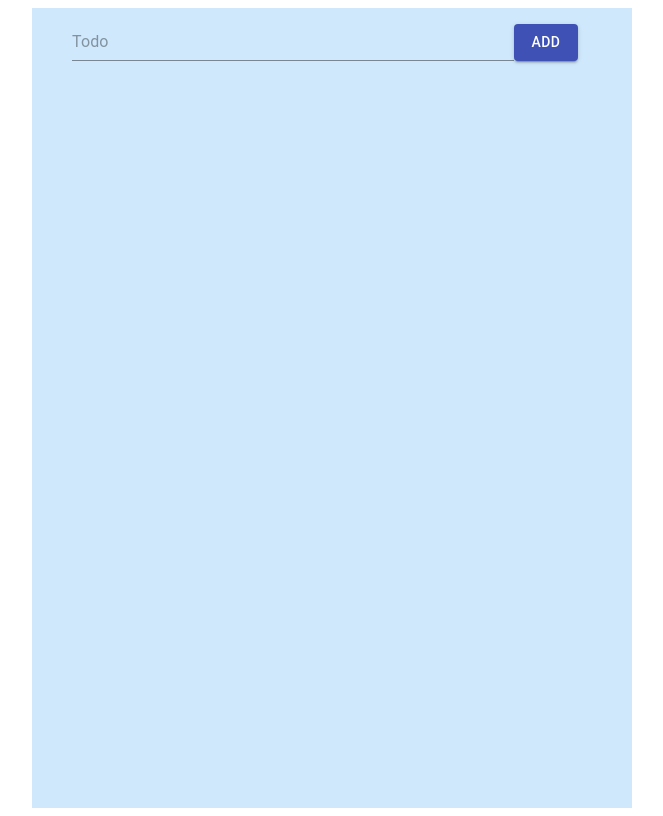
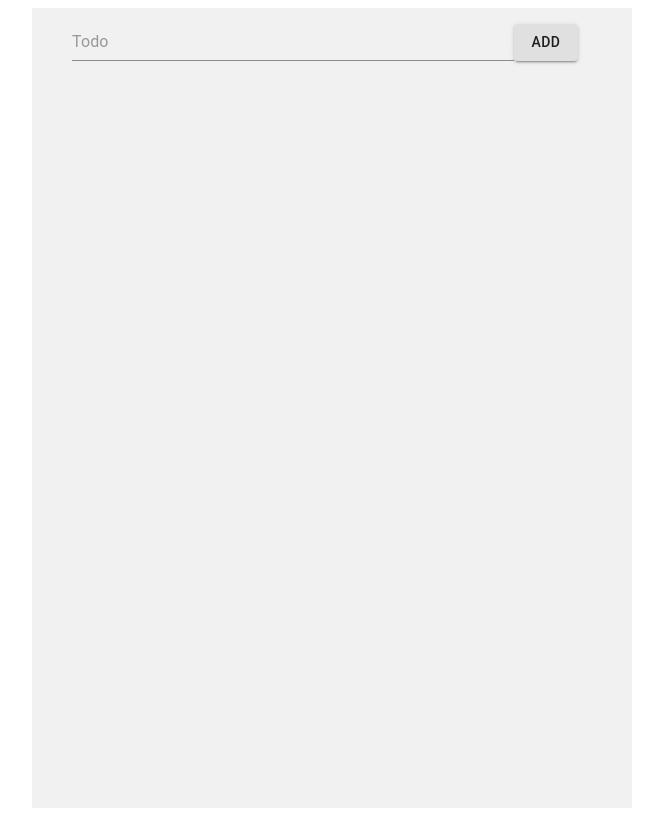
Before and after one commit to asaribas35/to-do, a React (Create React App) app: page / in a window 1280 px wide. Shown: the whole page, without its empty margins (308-971 px from the left). Built offline with nearby package versions, Linux system fonts and the light colour scheme.

Commit message:
color changed

```diff
--- a/src/component/App.js
+++ b/src/component/App.js
@@ -47,7 +47,7 @@ class App extends React.Component {
 
         return (
           <div>
-            <Container maxWidth="sm" style={{ backgroundColor: '#cfe8fc', height: '100vh' }}>
+            <Container maxWidth="sm" style={{ backgroundColor: '#F1F1F1', height: '100vh' }}>
                 <TField
                 addToDoP={this.addToDo}
                 />
--- a/src/component/textField.js
+++ b/src/component/textField.js
@@ -10,6 +10,7 @@ class TField extends React.Component {
         e.preventDefault();
         if(this.inputRef.current.value === ""){
             return null
+
         }
         this.props.addToDoP(this.inputRef.current.value)
         e.currentTarget.reset();
@@ -24,18 +25,17 @@ class TField extends React.Component {
                 <form onSubmit={this.handleSubmit} style={{ display: "flex", padding: '1em' }}>
                     <Input
                         placeholder="Todo"
-                        inputProps={{
-                            "aria-label": "Description"
-                        }}
+
 
                         inputRef={this.inputRef}
-                        style={{ width: "85%" }}
+                        style={{ width: "85%", }}
+
                     />
 
                     <Button
                         type="submit"
                         variant="contained"
-                        color="primary"
+
                         style={{ width: "10%" }}
                     >
                         Add
```
